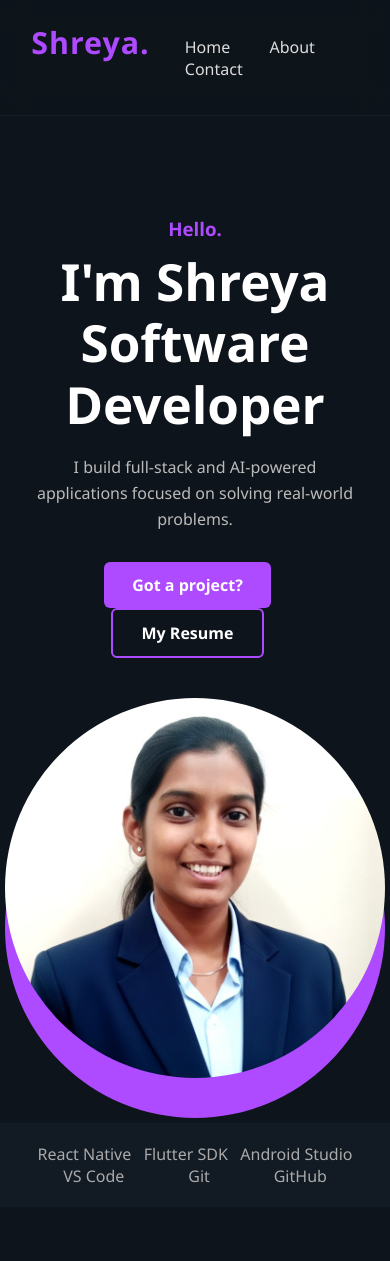
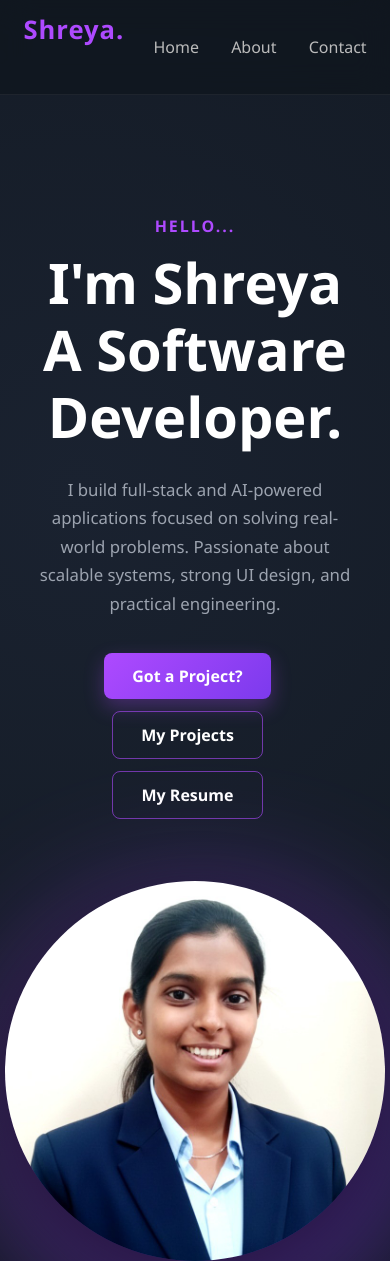
Before and after one commit to skulk2545/Portfolio, a plain HTML site: page index.html in a window 390 px wide. Shown: the top 1261 px of the page. Drawn offline with Linux system fonts and the light colour scheme.

Commit message:
Refactor index.html for improved layout and styling
Updated the title and improved styling for better visual appeal. Enhanced the hero section with additional content and adjusted the layout for better responsiveness.

```diff
--- a/index.html
+++ b/index.html
@@ -3,86 +3,232 @@
 <head>
 <meta charset="UTF-8" />
 <meta name="viewport" content="width=device-width, initial-scale=1.0"/>
-<title>Shreya | Software Developer</title>
+<title>Shreya | A Software Developer</title>
 
 <style>
-* { margin:0; padding:0; box-sizing:border-box; font-family:'Segoe UI',sans-serif; scroll-behavior:smooth; }
-body { background:#0e141b; color:white; }
+*{
+  margin:0;
+  padding:0;
+  box-sizing:border-box;
+  font-family:'Segoe UI',sans-serif;
+  scroll-behavior:smooth;
+}
+
+body{
+  background:radial-gradient(circle at 20% 20%, #1a2230, #0e141b 60%);
+  color:white;
+  overflow-x:hidden;
+}
 
 /* ===== NAVBAR ===== */
-nav {
-  position:sticky; top:0;
-  display:flex; justify-content:space-between; align-items:center;
-  padding:22px 8%;
-  background:rgba(14,20,27,0.75);
-  backdrop-filter:blur(12px);
-  border-bottom:1px solid rgba(255,255,255,0.05);
+nav{
+  position:sticky;
+  top:0;
+  display:flex;
+  justify-content:space-between;
+  align-items:center;
+  padding:12px 6%;
+  background:rgba(14,20,27,0.6);
+  backdrop-filter:blur(16px);
+  border-bottom:1px solid rgba(255,255,255,0.06);
   z-index:1000;
 }
-nav h2 { font-size:1.9rem; font-weight:700; letter-spacing:1px; }
-nav h2 span { color:#ae4aff; }
 
-nav a {
+nav h2{
+  font-size:1.6rem;
+  font-weight:700;
+  letter-spacing:1px;
+}
+
+nav h2 span{
+  color:#ae4aff;
+}
+
+nav a{
   position:relative;
-  color:#ddd; text-decoration:none; margin-left:35px;
-  font-weight:500; transition:0.3s;
+  color:#bbb;
+  text-decoration:none;
+  margin-left:28px;
+  font-weight:500;
+  transition:0.3s;
 }
-nav a::after {
-  content:""; position:absolute; bottom:-6px; left:0;
-  width:0%; height:2px; background:#ae4aff; transition:0.3s;
+
+nav a:hover{
+  color:white;
 }
-nav a:hover { color:white; }
-nav a:hover::after { width:100%; }
+
+nav a::after{
+  content:"";
+  position:absolute;
+  bottom:-6px;
+  left:0;
+  width:0%;
+  height:2px;
+  background:#ae4aff;
+  transition:0.3s;
+}
+
+nav a:hover::after{
+  width:100%;
+}
 
 /* ===== HERO ===== */
-.hero {
-  display:flex; justify-content:space-between; align-items:center;
-  padding:100px 8% 40px;
+.hero{
+  display:flex;
+  justify-content:space-between;
+  align-items:center;
+  padding:120px 8% 80px;
   min-height:100vh;
 }
-.hero-left { max-width:550px; }
-.hero-left h3 { color:#ae4aff; margin-bottom:10px; }
-.hero-left h1 { font-size:3.2rem; line-height:1.2; margin-bottom:20px; }
-.hero-left p { color:#bbb; margin-bottom:30px; line-height:1.6; }
 
-.btn {
-  padding:12px 28px; margin-right:15px; border-radius:6px;
-  font-weight:600; text-decoration:none; display:inline-block;
-  transition:0.3s;
+.hero-left{
+  max-width:600px;
 }
-.btn-primary { background:#ae4aff; color:white; }
-.btn-secondary { border:2px solid #ae4aff; color:white; }
-.btn:hover { transform:translateY(-2px); }
 
-.hero-right { position:relative; }
-.hero-right .circle {
-  width:380px; height:380px; border-radius:50%;
-  background:#ae4aff; position:absolute; top:40px; left:40px; z-index:1;
+.hero-left h3{
+  color:#ae4aff;
+  margin-bottom:12px;
+  font-size:1rem;
+  letter-spacing:2px;
 }
-.hero-right img {
-  width:380px; border-radius:50%; position:relative; z-index:2; object-fit:cover;
+
+.hero-left h1{
+  font-size:3.5rem;
+  line-height:1.2;
+  margin-bottom:25px;
+}
+
+.hero-left p{
+  color:#9ca3af;
+  margin-bottom:35px;
+  line-height:1.7;
+  font-size:1.05rem;
+}
+
+/* ===== BUTTONS ===== */
+.btn{
+  padding:12px 28px;
+  margin-right:15px;
+  border-radius:8px;
+  font-weight:600;
+  text-decoration:none;
+  display:inline-block;
+  transition:0.3s ease;
+  margin-bottom:12px;
+}
+
+.btn-primary{
+  background:linear-gradient(135deg,#ae4aff,#7c3aed);
+  color:white;
+  box-shadow:0 8px 20px rgba(174,74,255,0.3);
+}
+
+.btn-primary:hover{
+  transform:translateY(-3px);
+  box-shadow:0 12px 30px rgba(174,74,255,0.5);
+}
+
+.btn-secondary{
+  border:1px solid rgba(174,74,255,0.6);
+  color:white;
+  background:transparent;
+}
+
+.btn-secondary:hover{
+  background:rgba(174,74,255,0.1);
+  transform:translateY(-3px);
+}
+
+/* ===== HERO IMAGE ===== */
+.hero-right{
+  position:relative;
+}
+
+.hero-right .circle{
+  width:400px;
+  height:400px;
+  border-radius:50%;
+  background:linear-gradient(135deg,#ae4aff,#7c3aed);
+  position:absolute;
+  top:30px;
+  left:30px;
+  filter:blur(70px);
+  opacity:0.6;
+}
+
+.hero-right img{
+  width:380px;
+  border-radius:50%;
+  position:relative;
+  z-index:2;
+  object-fit:cover;
+  box-shadow:0 20px 60px rgba(0,0,0,0.5);
 }
 
 /* ===== SKILLS STRIP ===== */
-.skills-strip {
-  padding:20px 8%; background:#121a23;
-  display:flex; justify-content:space-around; flex-wrap:wrap;
-  color:#aaa; font-weight:500;
+.skills-strip{
+  padding:25px 8%;
+  background:rgba(255,255,255,0.03);
+  backdrop-filter:blur(10px);
+  display:flex;
+  justify-content:space-around;
+  flex-wrap:wrap;
+  color:#aaa;
+  font-weight:500;
+  border-top:1px solid rgba(255,255,255,0.05);
+  border-bottom:1px solid rgba(255,255,255,0.05);
+}
+
+.skills-strip span{
+  padding:8px 16px;
+  border-radius:6px;
+  transition:0.3s;
+}
+
+.skills-strip span:hover{
+  background:rgba(174,74,255,0.15);
+  color:white;
 }
 
 /* ===== SECTIONS ===== */
-section { padding:80px 8%; }
-h2 { margin-bottom:30px; color:#ae4aff; }
+section{
+  padding:100px 8%;
+}
 
-.about p { color:#bbb; max-width:700px; }
+h2{
+  margin-bottom:35px;
+  color:#ae4aff;
+  font-size:2rem;
+}
 
-.contact p { margin:10px 0; }
+.about p{
+  color:#9ca3af;
+  max-width:750px;
+  line-height:1.7;
+  font-size:1.05rem;
+}
+
+.contact p{
+  margin:12px 0;
+  color:#bbb;
+}
 
 /* ===== RESPONSIVE ===== */
 @media(max-width:900px){
-  .hero{ flex-direction:column; text-align:center; }
-  .hero-right{ margin-top:40px; }
-  .hero-right .circle{ left:0; right:0; margin:auto; }
+  .hero{
+    flex-direction:column;
+    text-align:center;
+  }
+
+  .hero-right{
+    margin-top:50px;
+  }
+
+  .hero-right .circle{
+    left:0;
+    right:0;
+    margin:auto;
+  }
 }
 </style>
 </head>
@@ -100,10 +246,15 @@ h2 { margin-bottom:30px; color:#ae4aff; }
 
 <section class="hero">
   <div class="hero-left">
-    <h3>Hello.</h3>
-    <h1>I'm Shreya<br>Software Developer</h1>
-    <p>I build full-stack and AI-powered applications focused on solving real-world problems.</p>
-    <a href="projects.html" class="btn btn-primary">Got a project?</a>
+    <h3>HELLO...</h3>
+    <h1>I'm Shreya<br>A Software Developer.</h1>
+    <p>
+      I build full-stack and AI-powered applications focused on solving real-world problems.
+      Passionate about scalable systems, strong UI design, and practical engineering.
+    </p>
+
+    <a href="projects.html" class="btn btn-primary">Got a Project?</a>
+    <a href="myprojects.html" class="btn btn-secondary">My Projects</a>
     <a href="resume.pdf" class="btn btn-secondary">My Resume</a>
   </div>
 
@@ -116,15 +267,21 @@ h2 { margin-bottom:30px; color:#ae4aff; }
 <div class="skills-strip">
   <span>React Native</span>
   <span>Flutter SDK</span>
-  <span>Android Studio</span>
-  <span>VS Code</span>
-  <span>Git</span>
-  <span>GitHub</span>
+  <span>MERN Stack</span>
+  <span>Python / OpenCV</span>
+  <span>Git & GitHub</span>
+  <span>System Design</span>
 </div>
 
 <section id="about" class="about">
   <h2>About Me</h2>
-  <p> Engineering student passionate about building functional, real-world software. I develop mobile applications using Flutter/React Native, interactive web systems with MERN stack, and computer vision solutions using Python, OpenCV, and MediaPipe. My work focuses on turning ideas into practical products with strong UI design, feature integration, and problem-solving. Currently sharpening core computer science fundamentals and scalable system design to grow into a high-impact software engineer.</p>
+  <p>
+    Engineering student focused on building real-world software solutions.
+    I develop mobile apps using Flutter and React Native, web systems using MERN,
+    and AI-driven applications using Python, OpenCV, and MediaPipe.
+    Currently strengthening core CS fundamentals and scalable architecture
+    to grow into a high-impact software engineer.
+  </p>
 </section>
 
 <section id="contact" class="contact">
```
